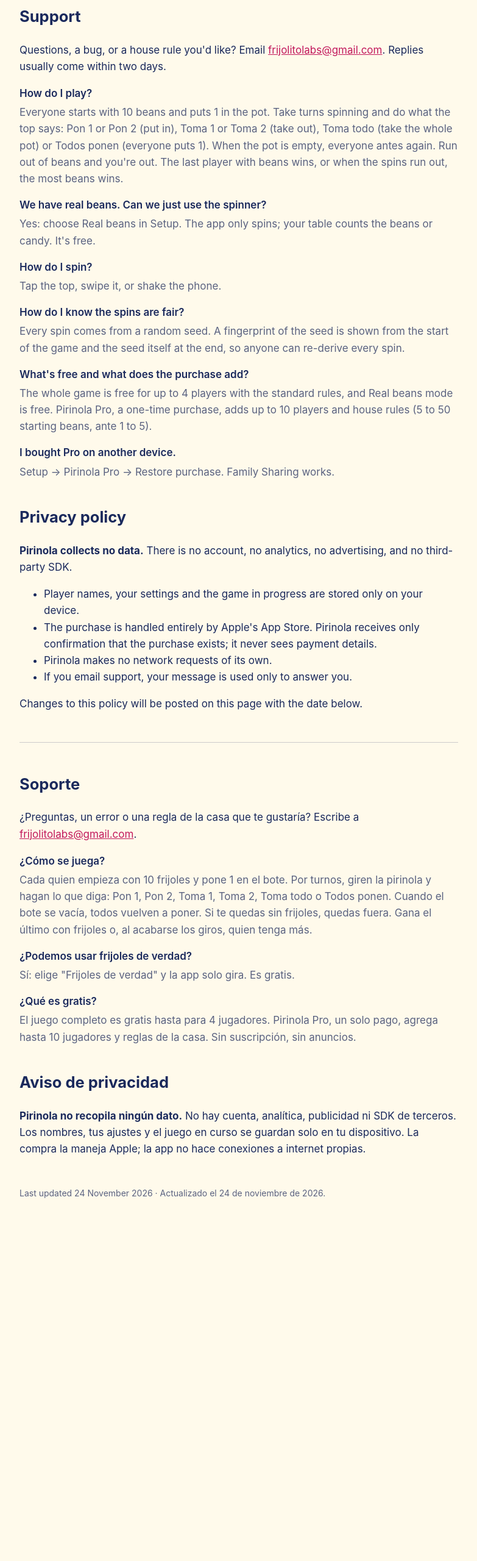
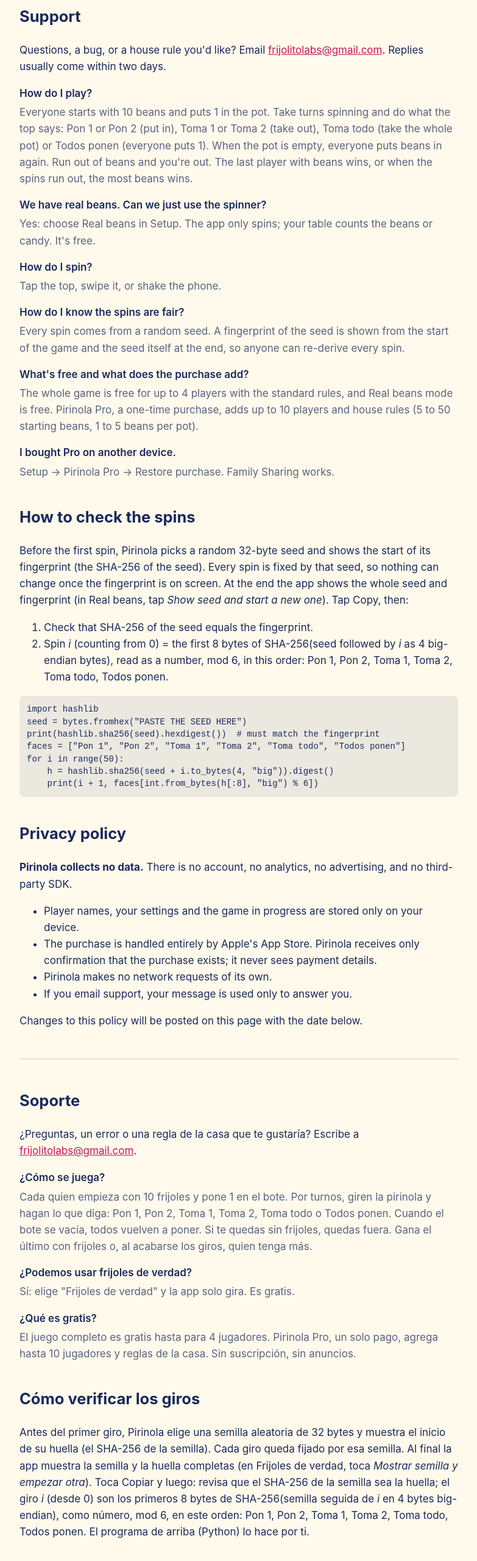
Before and after one commit to frijolitolabs/frijolitolabs.github.io, a plain HTML site: page pirinola/index.html in a window 1280 px wide. Shown: the part 228-2788 px from the top of the page at 61% size, without its empty margins (248-1031 px from the left). Before the commit the page ends 2261 px from the top, so only its background shows below. Drawn offline with Linux system fonts and the light colour scheme.

Commit message:
Pirinola and Mexican Train: how to check spins/deals (EN/ES); Pirinola wording without 'ante'
Co-Authored-By: Claude Opus 5.5 <noreply@anthropic.com>

```diff
--- a/pirinola/index.html
+++ b/pirinola/index.html
@@ -18,6 +18,7 @@
   a { color: var(--brand); }
   .es { border-top: 1px solid color-mix(in srgb, var(--muted) 30%, transparent); margin-top: 48px; padding-top: 8px; }
   footer { color: var(--muted); font-size: 14px; margin-top: 48px; }
+  pre { background: color-mix(in srgb, var(--muted) 12%, transparent); padding: 12px; border-radius: 8px; overflow-x: auto; font-size: 14px; line-height: 1.45; }
 </style>
 </head>
 <body>
@@ -34,7 +35,7 @@
     <dt>How do I play?</dt>
     <dd>Everyone starts with 10 beans and puts 1 in the pot. Take turns spinning and do what the top says: Pon 1 or
       Pon 2 (put in), Toma 1 or Toma 2 (take out), Toma todo (take the whole pot) or Todos ponen (everyone puts 1).
-      When the pot is empty, everyone antes again. Run out of beans and you're out. The last player with beans wins,
+      When the pot is empty, everyone puts beans in again. Run out of beans and you're out. The last player with beans wins,
       or when the spins run out, the most beans wins.</dd>
     <dt>We have real beans. Can we just use the spinner?</dt>
     <dd>Yes: choose Real beans in Setup. The app only spins; your table counts the beans or candy. It's free.</dd>
@@ -45,10 +46,27 @@
       seed itself at the end, so anyone can re-derive every spin.</dd>
     <dt>What's free and what does the purchase add?</dt>
     <dd>The whole game is free for up to 4 players with the standard rules, and Real beans mode is free. Pirinola Pro,
-      a one-time purchase, adds up to 10 players and house rules (5 to 50 starting beans, ante 1 to 5).</dd>
+      a one-time purchase, adds up to 10 players and house rules (5 to 50 starting beans, 1 to 5 beans per pot).</dd>
     <dt>I bought Pro on another device.</dt>
     <dd>Setup → Pirinola Pro → Restore purchase. Family Sharing works.</dd>
   </dl>
+
+  <h2 id="verify">How to check the spins</h2>
+  <p>Before the first spin, Pirinola picks a random 32-byte seed and shows the start of its fingerprint (the SHA-256 of
+    the seed). Every spin is fixed by that seed, so nothing can change once the fingerprint is on screen. At the end the
+    app shows the whole seed and fingerprint (in Real beans, tap <em>Show seed and start a new one</em>). Tap Copy, then:</p>
+  <ol>
+    <li>Check that SHA-256 of the seed equals the fingerprint.</li>
+    <li>Spin <em>i</em> (counting from 0) = the first 8 bytes of SHA-256(seed followed by <em>i</em> as 4 big-endian bytes),
+      read as a number, mod 6, in this order: Pon 1, Pon 2, Toma 1, Toma 2, Toma todo, Todos ponen.</li>
+  </ol>
+  <pre><code>import hashlib
+seed = bytes.fromhex("PASTE THE SEED HERE")
+print(hashlib.sha256(seed).hexdigest())  # must match the fingerprint
+faces = ["Pon 1", "Pon 2", "Toma 1", "Toma 2", "Toma todo", "Todos ponen"]
+for i in range(50):
+    h = hashlib.sha256(seed + i.to_bytes(4, "big")).digest()
+    print(i + 1, faces[int.from_bytes(h[:8], "big") % 6])</code></pre>
 
   <h2 id="privacy">Privacy policy</h2>
   <p><strong>Pirinola collects no data.</strong> There is no account, no analytics, no advertising, and no
@@ -77,6 +95,14 @@
       <dd>El juego completo es gratis hasta para 4 jugadores. Pirinola Pro, un solo pago, agrega hasta 10 jugadores y
         reglas de la casa. Sin suscripción, sin anuncios.</dd>
     </dl>
+    <h2 id="verificar">Cómo verificar los giros</h2>
+    <p>Antes del primer giro, Pirinola elige una semilla aleatoria de 32 bytes y muestra el inicio de su huella (el
+      SHA-256 de la semilla). Cada giro queda fijado por esa semilla. Al final la app muestra la semilla y la huella
+      completas (en Frijoles de verdad, toca <em>Mostrar semilla y empezar otra</em>). Toca Copiar y luego: revisa que el
+      SHA-256 de la semilla sea la huella; el giro <em>i</em> (desde 0) son los primeros 8 bytes de SHA-256(semilla seguida
+      de <em>i</em> en 4 bytes big-endian), como número, mod 6, en este orden: Pon 1, Pon 2, Toma 1, Toma 2, Toma todo,
+      Todos ponen. El programa de arriba (Python) lo hace por ti.</p>
+
     <h2 id="privacidad">Aviso de privacidad</h2>
     <p><strong>Pirinola no recopila ningún dato.</strong> No hay cuenta, analítica, publicidad ni SDK de terceros.
       Los nombres, tus ajustes y el juego en curso se guardan solo en tu dispositivo. La compra la maneja Apple; la
```
Also changed, not shown: mexicantrain/index.html (+39 -0 lines).
